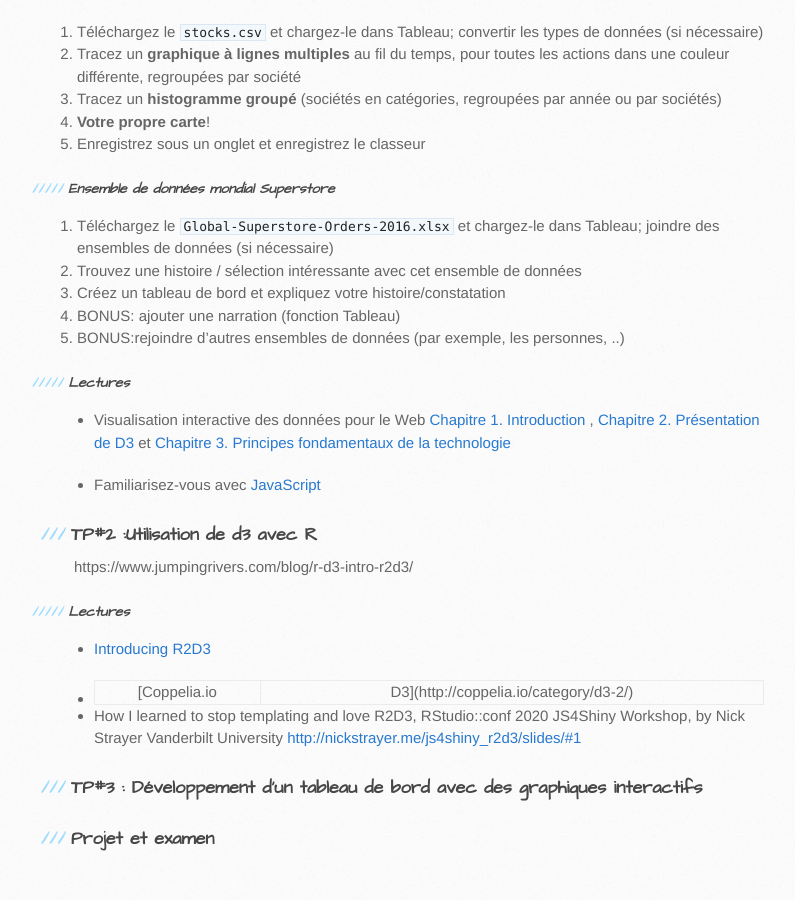
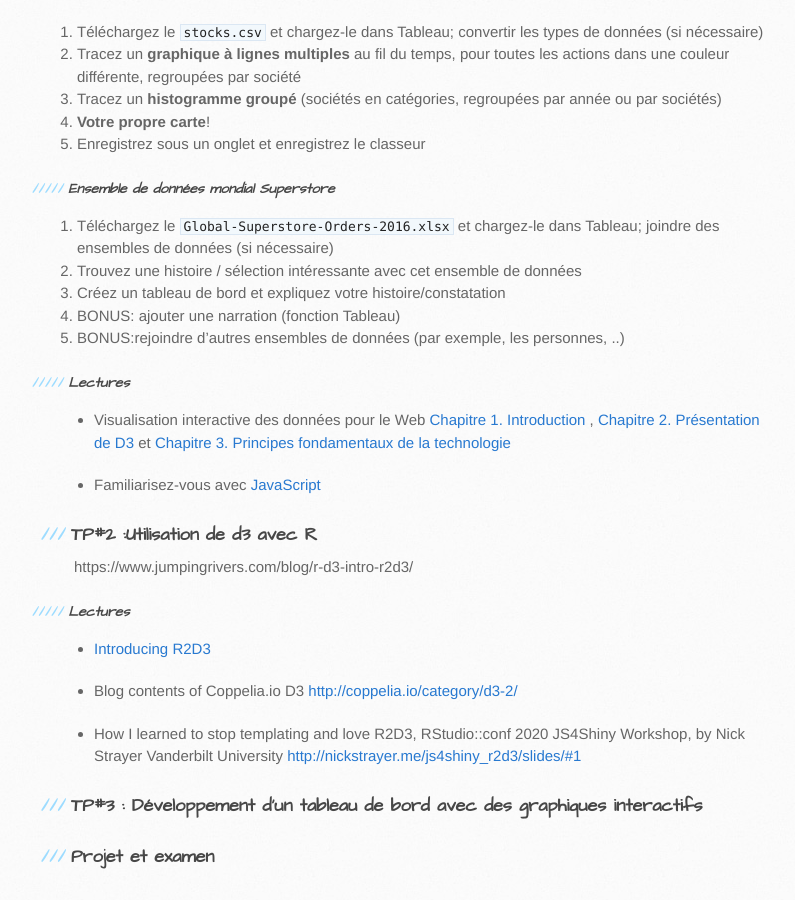
Before and after one commit to armelsoubeiga/Cours, a Jekyll site: the page built from dataviz/_posts/2021-12-11-Visualisation-des-données.md, in a window 1280 px wide and 900 px high, scrolled down 1376 px. Shown: the whole window, without its empty margins (96-891 px from the left). Built offline with Jekyll 4.4.1, drawn with Linux system fonts in a browser that asks for light colours.

Commit message:
Update 2021-12-11-Visualisation-des-données.md

```diff
--- a/dataviz/_posts/2021-12-11-Visualisation-des-données.md
+++ b/dataviz/_posts/2021-12-11-Visualisation-des-données.md
@@ -64,7 +64,7 @@
 
 * [Introducing R2D3](Introducing R2D3)
 
-* [Coppelia.io | D3](http://coppelia.io/category/d3-2/)
+* Blog contents of Coppelia.io D3 [http://coppelia.io/category/d3-2/](http://coppelia.io/category/d3-2/)
 
 * How I learned to stop templating and love R2D3, RStudio::conf 2020 JS4Shiny Workshop, by Nick Strayer Vanderbilt University [http://nickstrayer.me/js4shiny_r2d3/slides/#1](http://nickstrayer.me/js4shiny_r2d3/slides/#1)
 
```
